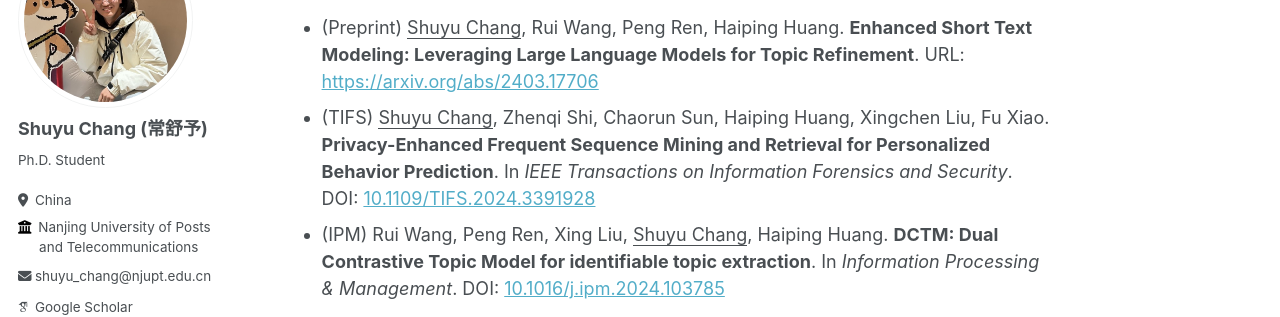
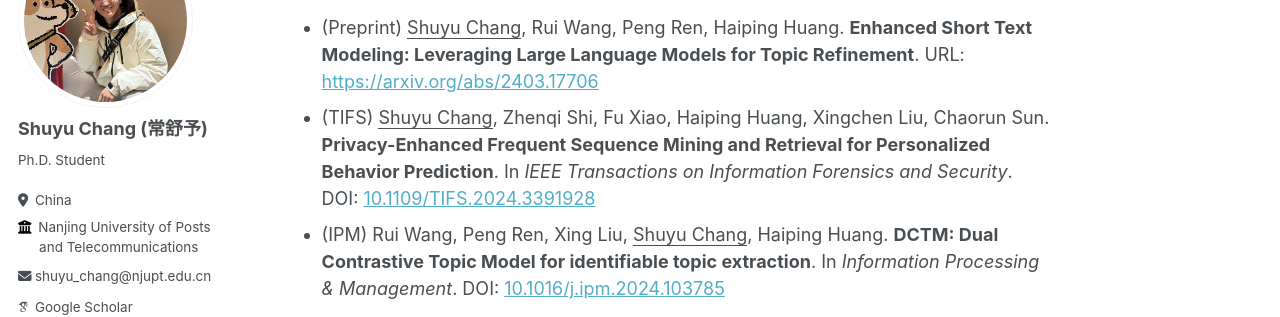
Before and after one commit to ChangShuyu/changshuyu.github.io, a Jekyll site: the page built from _pages/about.md, in a window 1280 px wide and 900 px high, scrolled down 320 px. Shown: the part 153-470 px from the top of the window. Built offline with Jekyll 4.4.1, drawn with Linux system fonts in a browser that asks for light colours; some web fonts are replaced.

```diff
--- a/_pages/about.md
+++ b/_pages/about.md
@@ -17,7 +17,7 @@ You can also find my articles on my [DBLP](https://dblp.uni-trier.de/pid/314/407
 ### 2024
 
 - (Preprint) <u>Shuyu Chang</u>, Rui Wang, Peng Ren, Haiping Huang. **Enhanced Short Text Modeling: Leveraging Large Language Models for Topic Refinement**. URL: [https://arxiv.org/abs/2403.17706](https://arxiv.org/abs/2403.17706)
-- (TIFS) <u>Shuyu Chang</u>, Zhenqi Shi, Chaorun Sun, Haiping Huang, Xingchen Liu, Fu Xiao. **Privacy-Enhanced Frequent Sequence Mining and Retrieval for Personalized Behavior Prediction**. In *IEEE Transactions on Information Forensics and Security*. DOI: [10.1109/TIFS.2024.3391928](https://doi.org/10.1109/TIFS.2024.3391928)
+- (TIFS) <u>Shuyu Chang</u>, Zhenqi Shi, Fu Xiao, Haiping Huang, Xingchen Liu, Chaorun Sun. **Privacy-Enhanced Frequent Sequence Mining and Retrieval for Personalized Behavior Prediction**. In *IEEE Transactions on Information Forensics and Security*. DOI: [10.1109/TIFS.2024.3391928](https://doi.org/10.1109/TIFS.2024.3391928)
 - (IPM) Rui Wang, Peng Ren, Xing Liu, <u>Shuyu Chang</u>, Haiping Huang. **DCTM: Dual Contrastive Topic Model for identifiable topic extraction**. In *Information Processing & Management*. DOI: [10.1016/j.ipm.2024.103785](https://doi.org/10.1016/j.ipm.2024.103785)
 
 ### 2021
```
